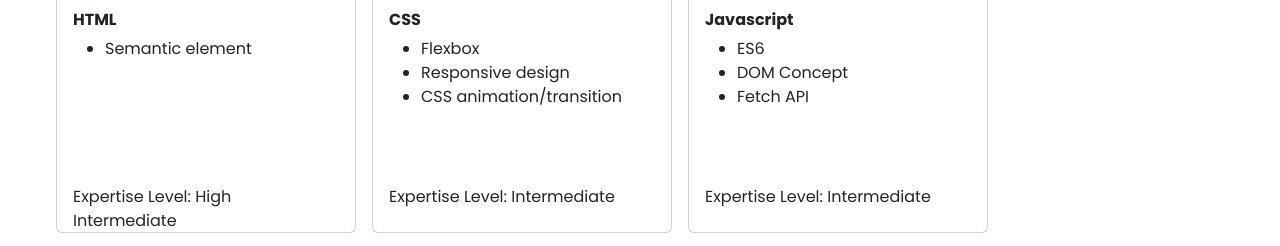
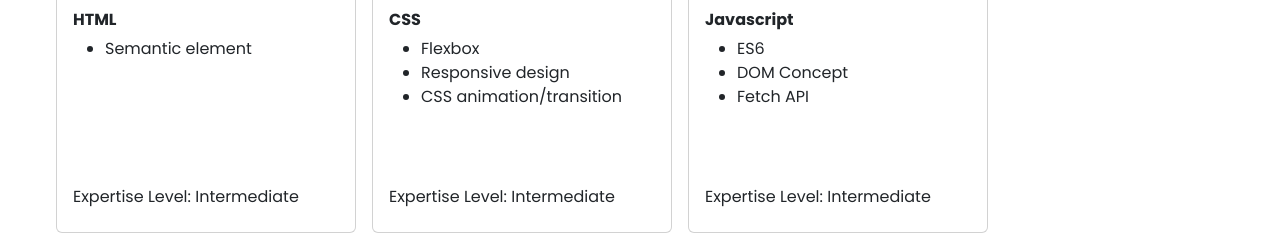
Before and after one commit to VirtoHardiman/portfolio-website, a plain HTML site: page index.html in a window 1280 px wide. Shown: the part 506-752 px from the top of the page. Drawn offline with nearby package versions, Linux system fonts and the light colour scheme.

Commit message:
Update index.html

```diff
--- a/index.html
+++ b/index.html
@@ -37,7 +37,7 @@
             <ul>
               <li>Semantic element</li>
             </ul>
-            <p>Expertise Level: High Intermediate</p>
+            <p>Expertise Level: Intermediate</p>
           </div>
         </div>
         <div class="card m-2">
```
